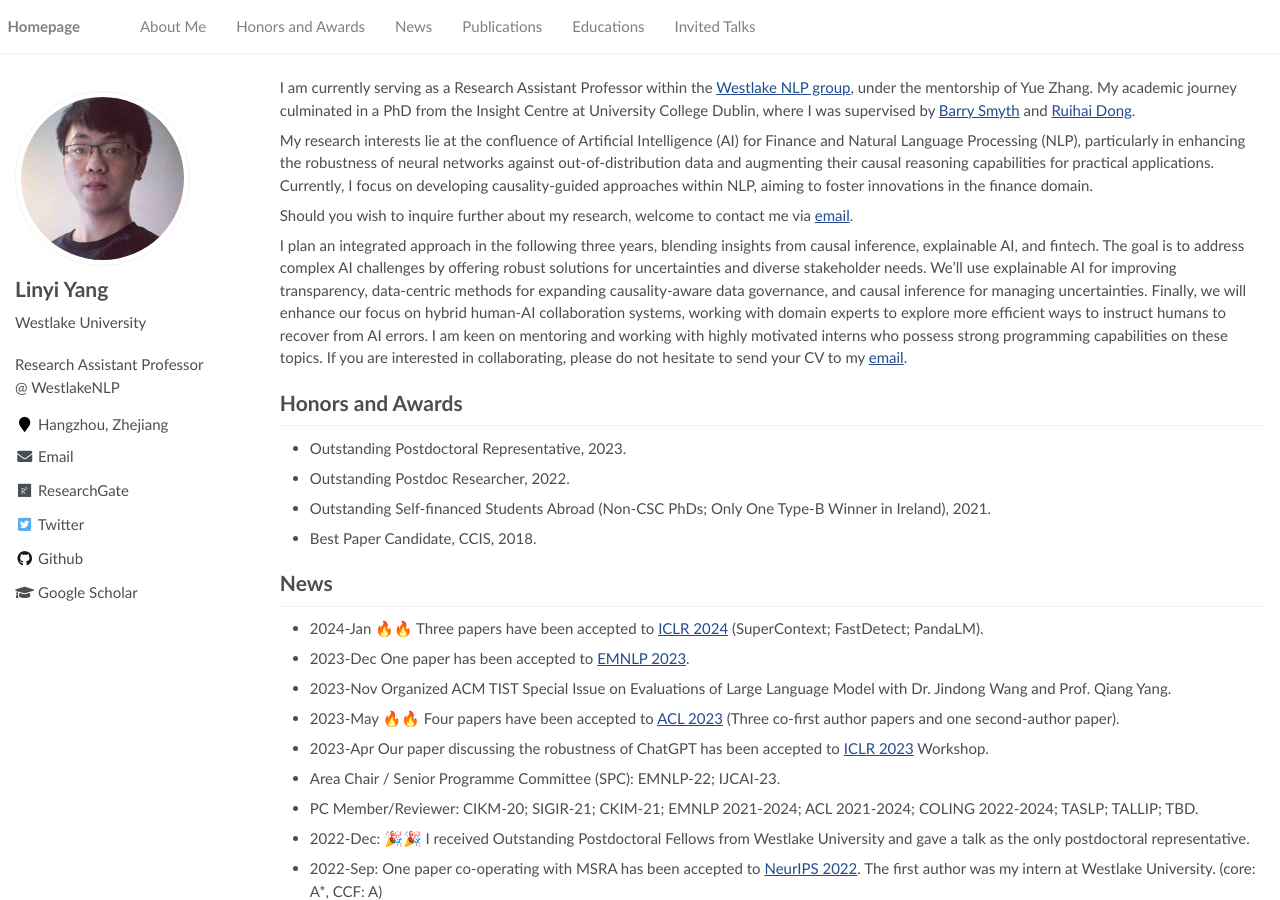
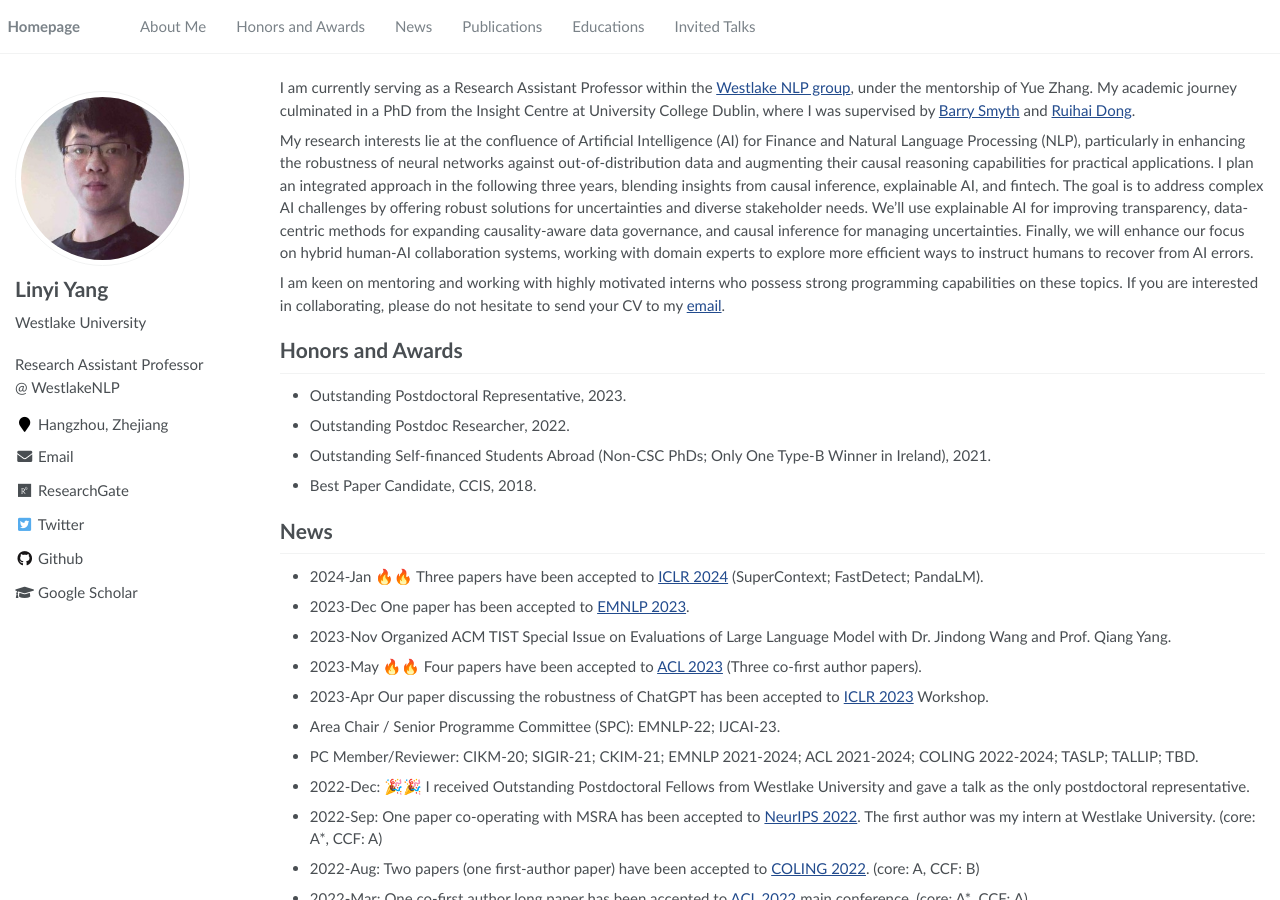
Before and after one commit to YangLinyi/yanglinyi.github.io, a Jekyll site: the page built from _pages/about.md, in a window 1280 px wide and 900 px high. Built offline with Jekyll 4.4.1, drawn with Linux system fonts in a browser that asks for light colours.

Commit message:
Update about.md

```diff
--- a/_pages/about.md
+++ b/_pages/about.md
@@ -19,11 +19,9 @@ redirect_from:
 
 I am currently serving as a Research Assistant Professor within the [Westlake NLP group](https://westlakenlp.netlify.app/), under the mentorship of Yue Zhang. My academic journey culminated in a PhD from the Insight Centre at University College Dublin, where I was supervised by [Barry Smyth](https://people.ucd.ie/barry.smyth) and [Ruihai Dong](https://people.ucd.ie/ruihai.dong).
 
-My research interests lie at the confluence of Artificial Intelligence (AI) for Finance and Natural Language Processing (NLP), particularly in enhancing the robustness of neural networks against out-of-distribution data and augmenting their causal reasoning capabilities for practical applications. Currently, I focus on developing causality-guided approaches within NLP, aiming to foster innovations in the finance domain.
+My research interests lie at the confluence of Artificial Intelligence (AI) for Finance and Natural Language Processing (NLP), particularly in enhancing the robustness of neural networks against out-of-distribution data and augmenting their causal reasoning capabilities for practical applications. I plan an integrated approach in the following three years, blending insights from causal inference, explainable AI, and fintech. The goal is to address complex AI challenges by offering robust solutions for uncertainties and diverse stakeholder needs. We'll use explainable AI for improving transparency, data-centric methods for expanding causality-aware data governance, and causal inference for managing uncertainties. Finally, we will enhance our focus on hybrid human-AI collaboration systems, working with domain experts to explore more efficient ways to instruct humans to recover from AI errors.
 
-Should you wish to inquire further about my research, welcome to contact me via [email](yanglinyi@westlake.edu.cn).
-
-I plan an integrated approach in the following three years, blending insights from causal inference, explainable AI, and fintech. The goal is to address complex AI challenges by offering robust solutions for uncertainties and diverse stakeholder needs. We'll use explainable AI for improving transparency, data-centric methods for expanding causality-aware data governance, and causal inference for managing uncertainties. Finally, we will enhance our focus on hybrid human-AI collaboration systems, working with domain experts to explore more efficient ways to instruct humans to recover from AI errors. I am keen on mentoring and working with highly motivated interns who possess strong programming capabilities on these topics. If you are interested in collaborating, please do not hesitate to send your CV to my [email](yanglinyi@westlake.edu.cn).
+I am keen on mentoring and working with highly motivated interns who possess strong programming capabilities on these topics. If you are interested in collaborating, please do not hesitate to send your CV to my [email](yanglinyi@westlake.edu.cn).
 
 # Honors and Awards
 
@@ -36,7 +34,7 @@ I plan an integrated approach in the following three years, blending insights fr
 - 2024-Jan 🔥🔥 Three papers have been accepted to [ICLR 2024](https://iclr.cc/) (SuperContext; FastDetect; PandaLM).
 - 2023-Dec One paper has been accepted to [EMNLP 2023](https://2023.emnlp.org/).
 - 2023-Nov Organized ACM TIST Special Issue on Evaluations of Large Language Model with Dr. Jindong Wang and Prof. Qiang Yang.
-- 2023-May 🔥🔥 Four papers have been accepted to [ACL 2023](https://2023.aclweb.org/) (Three co-first author papers and one second-author paper).
+- 2023-May 🔥🔥 Four papers have been accepted to [ACL 2023](https://2023.aclweb.org/) (Three co-first author papers).
 - 2023-Apr Our paper discussing the robustness of ChatGPT has been accepted to [ICLR 2023](https://arxiv.org/abs/2302.12095) Workshop.
 - Area Chair / Senior Programme Committee (SPC): EMNLP-22; IJCAI-23.
 - PC Member/Reviewer: CIKM-20; SIGIR-21; CKIM-21; EMNLP 2021-2024; ACL 2021-2024; COLING 2022-2024; TASLP; TALLIP; TBD.
```
